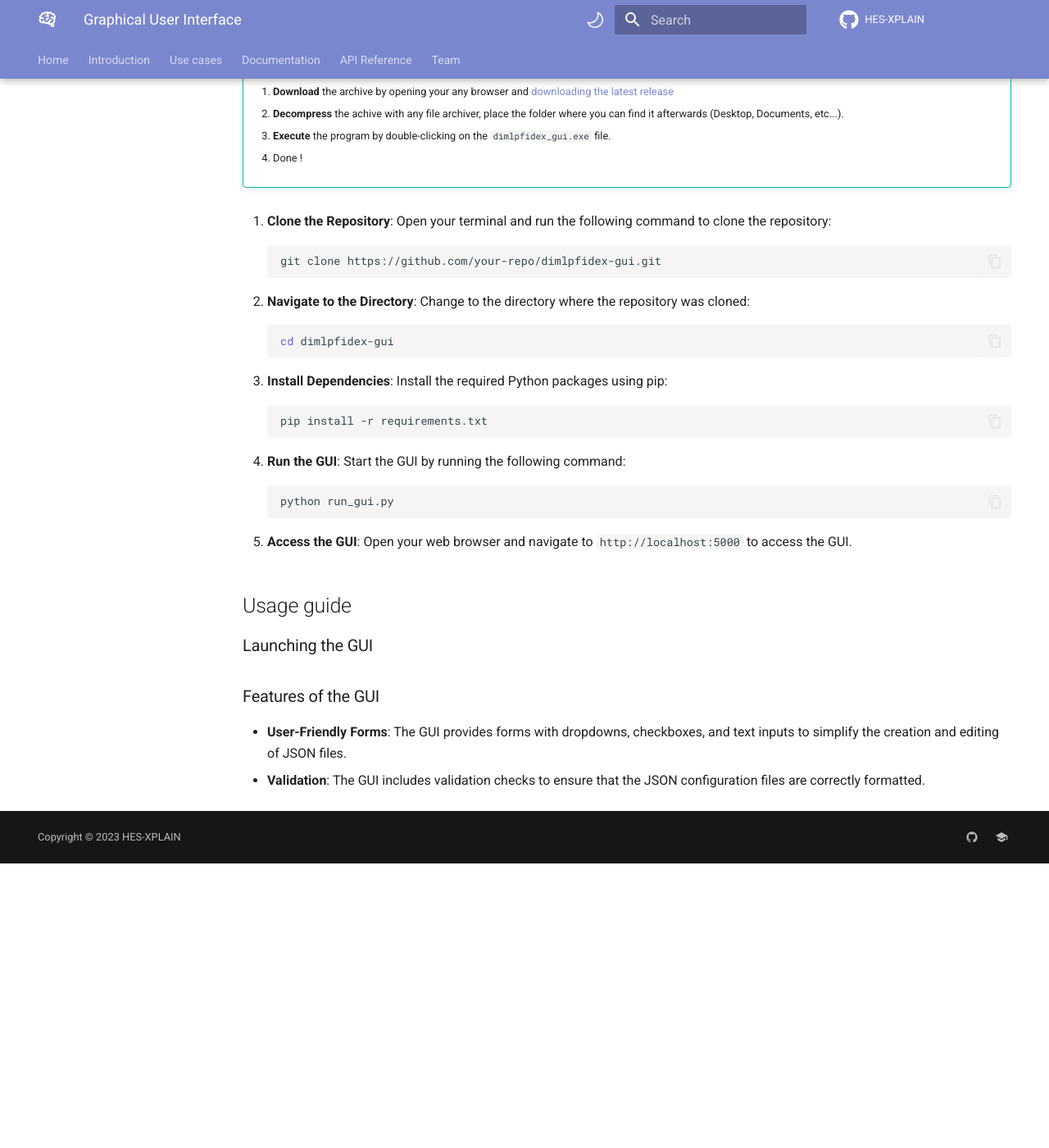
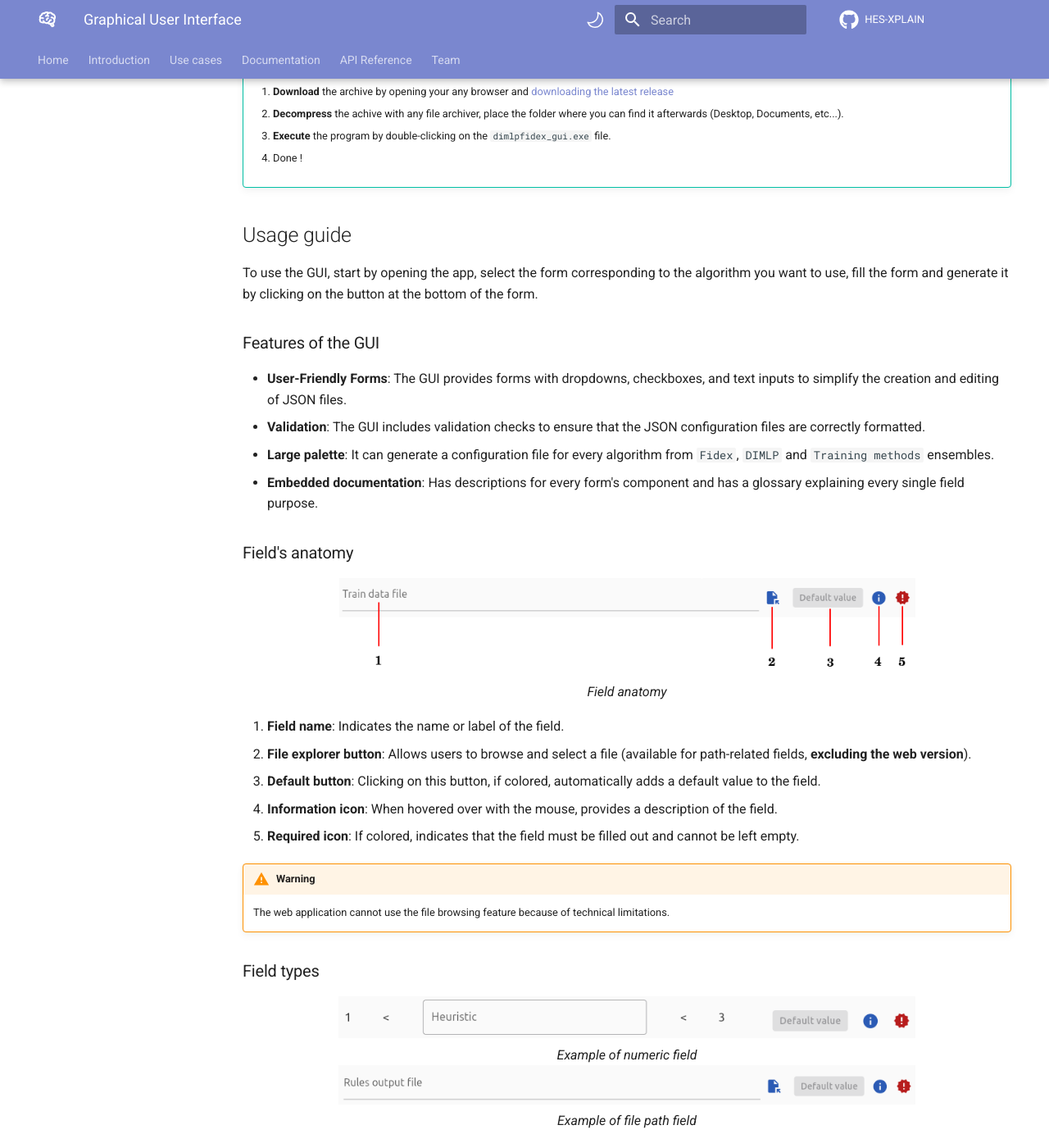
Before and after one commit to HES-XPLAIN/hes-xplain.github.io, an MkDocs documentation site: the page built from docs/documentation/gui.md, in a window 1280 px wide and 1400 px high, scrolled down 789 px. Shown: the whole window at 82% size. Built offline with MkDocs 1.6.1 and Material for MkDocs 9.7.7, drawn with Linux system fonts in a browser that asks for light colours; comment, search, counter and statistics services are not loaded; before the commit the page ends 1842 px from its top, so only the background shows below that; some of the changed text lies outside the part shown.

Commit message:
Added GUI content page and images

````diff
--- a/docs/documentation/gui.md
+++ b/docs/documentation/gui.md
@@ -39,44 +39,60 @@ To install the Dimlpfidex GUI, follow these steps:
     === "Web (OS agnostic)"
         1. **Download** the archive by opening your any browser and [downloading the latest release](https://github.com/HES-XPLAIN/dimlpfidex/releases/)
         2. **Decompress** the achive with any file archiver and place the folder where you can find it afterwards (Desktop, Documents, etc...).
-        3. **Execute** the web app by...
-            1. installing [node.js](https://www.nodejs.org) if needed.
-            2. Running the following command:
-            ```sh
+        3. **Execute** the web app by installing [node.js](https://www.nodejs.org) if needed and Running the following commands:
+            ```sh title="Linux"
             # lets say you placed the folder inside the Documents/ folder
-            cd /home/$USER/Documents/dimlpfidex_gui # (Linux based)
-            dir %HOMEPATH%/dimlpfidex_gui # (Linux based)
+            cd /home/$USER/Documents/dimlpfidex_gui
             node app.js
-        ```
-
-
-2. **Clone the Repository**: Open your terminal and run the following command to clone the repository:
-    ```bash
-    git clone https://github.com/your-repo/dimlpfidex-gui.git
-    ```
-
-3. **Navigate to the Directory**: Change to the directory where the repository was cloned:
-    ```bash
-    cd dimlpfidex-gui
-    ```
-
-4. **Install Dependencies**: Install the required Python packages using pip:
-    ```bash
-    pip install -r requirements.txt
-    ```
-
-5. **Run the GUI**: Start the GUI by running the following command:
-    ```bash
-    python run_gui.py
-    ```
-
-6. **Access the GUI**: Open your web browser and navigate to `http://localhost:5000` to access the GUI.
+            ```
+            ```sh title="Windows"
+            dir %HOMEPATH%\dimlpfidex_gui
+            node app.js
+            ```
+        4. Open your browser and search for `localhost:8000`
+        5. Done !
 
 ## Usage guide
-### Launching the GUI
 
+To use the GUI, start by opening the app, select the form corresponding to the algorithm you want to use, fill the form and generate it by clicking on the button at the bottom of the form.
 
 ### Features of the GUI
 
 - **User-Friendly Forms**: The GUI provides forms with dropdowns, checkboxes, and text inputs to simplify the creation and editing of JSON files.
 - **Validation**: The GUI includes validation checks to ensure that the JSON configuration files are correctly formatted.
+- **Large palette**: It can generate a configuration file for every algorithm from `Fidex`, `DIMLP` and `Training methods` ensembles.
+- **Embedded documentation**: Has descriptions for every form's component and has a glossary explaining every single field purpose.
+
+### Field's anatomy
+
+<center><img src="../../assets/images/gui/gui_fieldanatomy.png" width="75%"/></center>
+<center><i>Field anatomy</i></center>
+
+1. **Field name**: Indicates the name or label of the field.
+2. **File explorer button**: Allows users to browse and select a file (available for path-related fields, **excluding the web version**).
+3. **Default button**: Clicking on this button, if colored, automatically adds a default value to the field.
+4. **Information icon**: When hovered over with the mouse, provides a description of the field.
+5. **Required icon**: If colored, indicates that the field must be filled out and cannot be left empty.
+
+!!!Warning
+    The web application cannot use the file browsing feature because of technical limitations.
+
+### Field types
+<center><img src="../../assets/images/gui/gui_fieldnumeric.png" width="75%"/></center>
+<center><i>Example of numeric field</i></center>
+
+<center><img src="../../assets/images/gui/gui_fieldfilepath.png" width="75%"/></center>
+<center><i>Example of file path field</i></center>
+
+- **integer**: Accepts integer values within a specified range.
+- **Double precision**: Accepts double precision floating point values.
+- **String**: Accepts text strings.
+- **Restricted choice string**: Accepts predefined choices from a list.
+- **File path**: Allows selection of a file and inputs its absolute path.
+- **Boolean**: Accepts true/false values in shape of checkboxes.
+- **Directory path**: Allows selection of a directory and inputs its absolute path.
+- **Dictionary**: Accepts key-value pairs.
+- **List of string**: Accepts a list of text strings.
+- **List of integer**: Accepts a list of integer values.
+- **List of file path**: Accepts a list of file paths.
+- **List of double precision**: Accepts a list of double precision floating point values.
````
Also changed, not shown: docs/assets/images/gui/gui_fieldanatomy.png (added), docs/assets/images/gui/gui_fieldfilepath.png (added), docs/assets/images/gui/gui_fieldnumeric.png (added).
